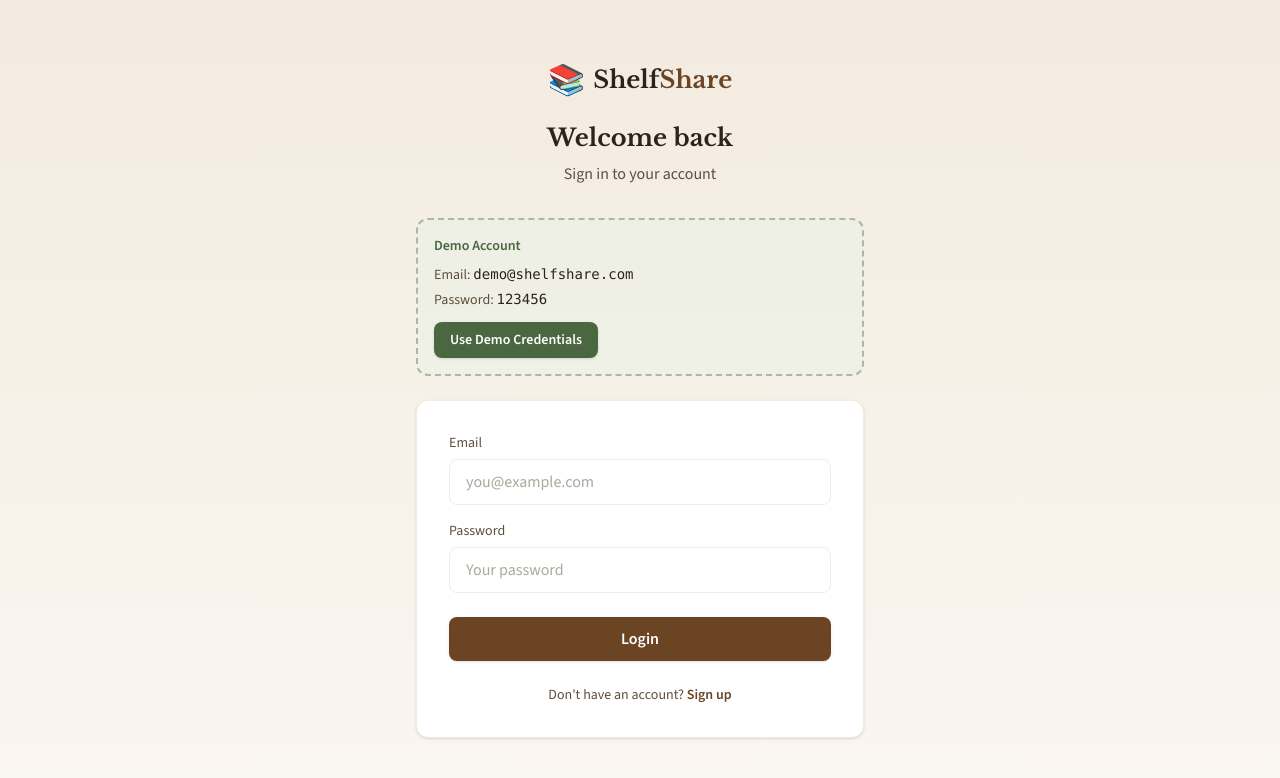
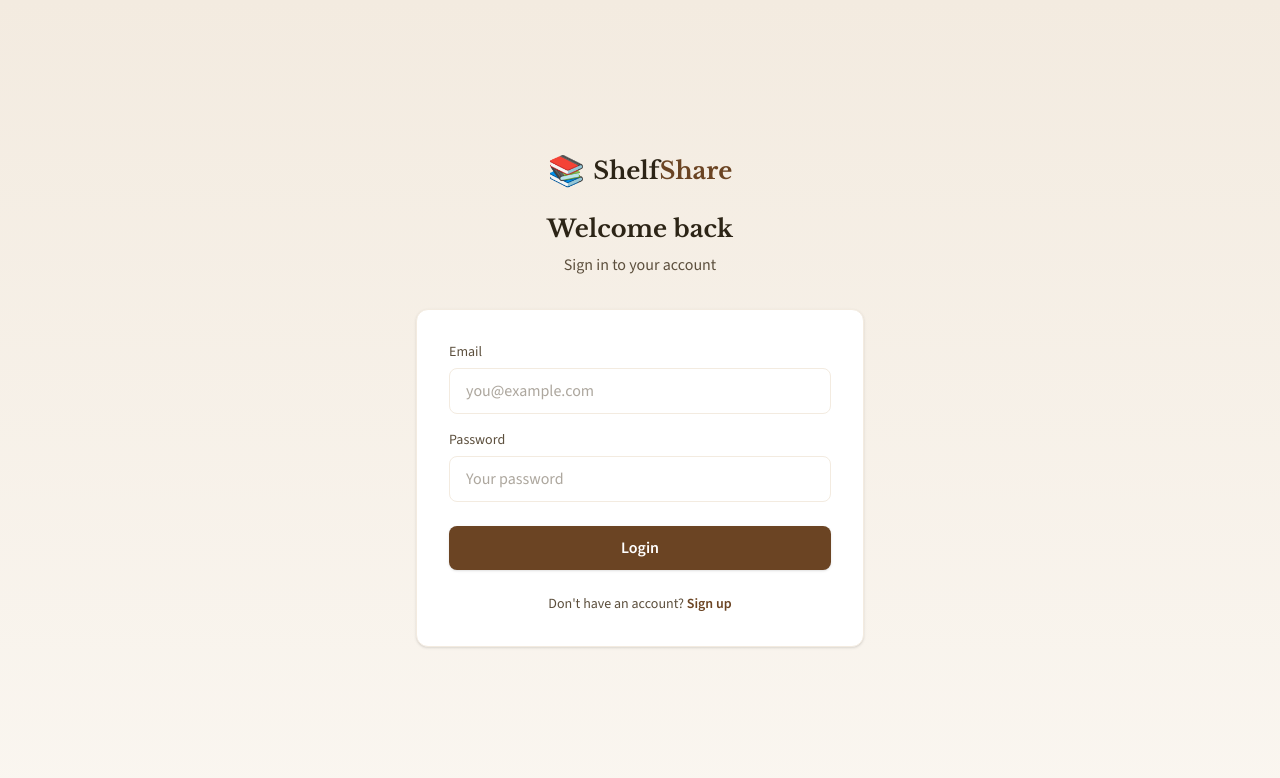
Before and after one commit to AmanDwivwdicc/ShelfShare, a React (Vite) app: page /login in a window 1280 px wide. Shown: the top 778 px of the page. Built offline with nearby package versions, Linux system fonts and the light colour scheme.

Commit message:
admin user created

```diff
--- a/src/pages/LoginPage.jsx
+++ b/src/pages/LoginPage.jsx
@@ -78,29 +78,6 @@ export default function LoginPage() {
           <p className="mt-2 text-ink-light">Sign in to your account</p>
         </div>
 
-        <div className="mb-6 rounded-xl border-2 border-dashed border-sage/40 bg-sage-light/50 p-4">
-          <p className="text-sm font-semibold text-sage">Demo Account</p>
-          <div className="mt-2 space-y-1 text-sm text-ink-light">
-            <p>
-              Email:{" "}
-              <span className="font-mono font-medium text-ink">{DEMO_EMAIL}</span>
-            </p>
-            <p>
-              Password:{" "}
-              <span className="font-mono font-medium text-ink">{DEMO_PASSWORD}</span>
-            </p>
-          </div>
-          <Button
-            variant="sage"
-            size="sm"
-            className="mt-3"
-            onClick={fillDemo}
-            type="button"
-          >
-            Use Demo Credentials
-          </Button>
-        </div>
-
         <form
           onSubmit={handleSubmit}
           className="rounded-xl border border-parchment bg-white p-8 shadow-sm"
```
Also changed, not shown: 1 other file (tests, documents, lock files or other folders).
